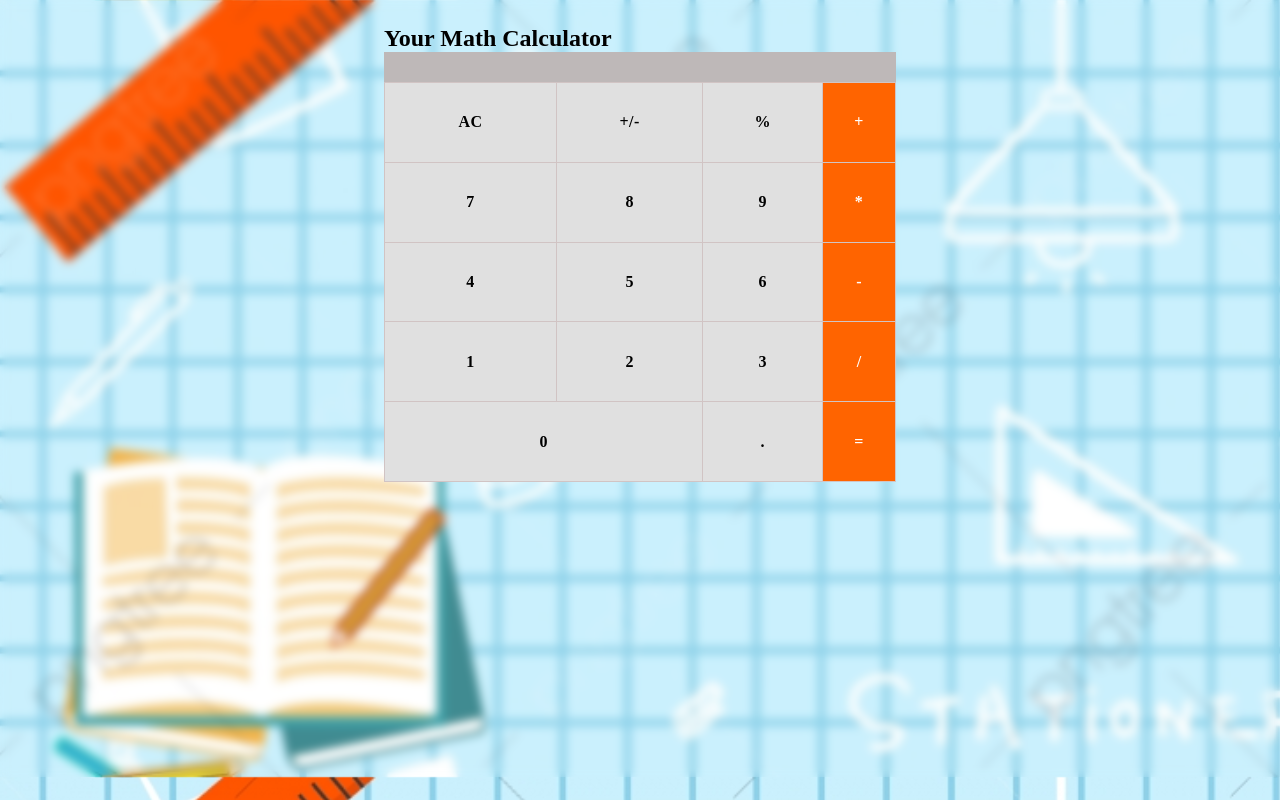
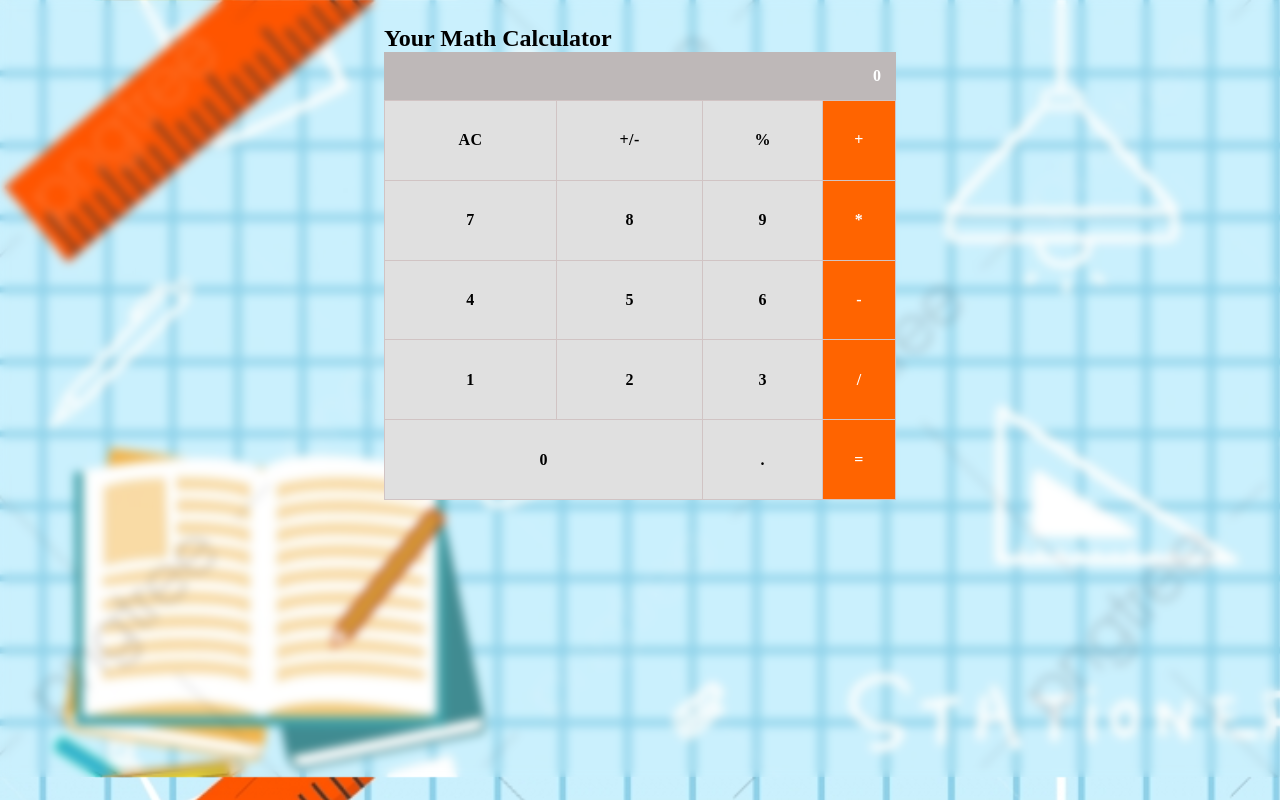
Before and after one commit to melashu/Math-Magicians, a React (Create React App) app: page / in a window 1280 px wide. Built offline with nearby package versions, Linux system fonts and the light colour scheme.

Commit message:
Add event handler

```diff
--- a/src/components/Calculator.js
+++ b/src/components/Calculator.js
@@ -1,4 +1,5 @@
 import React, { Component } from 'react';
+import calculate from '../logic/calculate';
 import Result from './Result';
 import Table from './Table';
 
@@ -6,16 +7,26 @@ class Calculator extends Component {
   constructor(props) {
     super(props);
     this.state = {
-      result: 0,
+      total: 0,
+      next: null,
+      operation: null,
     };
+
+    this.onClickHndler = this.onClickHndler.bind(this);
+  }
+
+  onClickHndler(buttonName) {
+    const val = calculate(this.state, buttonName);
+    const { total, next, operation } = val;
+    this.setState({ total, next, operation });
   }
 
   render() {
-    const { result } = this.state;
+    const { total, next, operation } = this.state;
     return (
       <div>
-        <Result result={result} />
-        <Table />
+        <Result total={total} next={next} operation={operation} />
+        <Table onClickHndler={this.onClickHndler} />
       </div>
     );
   }
```
